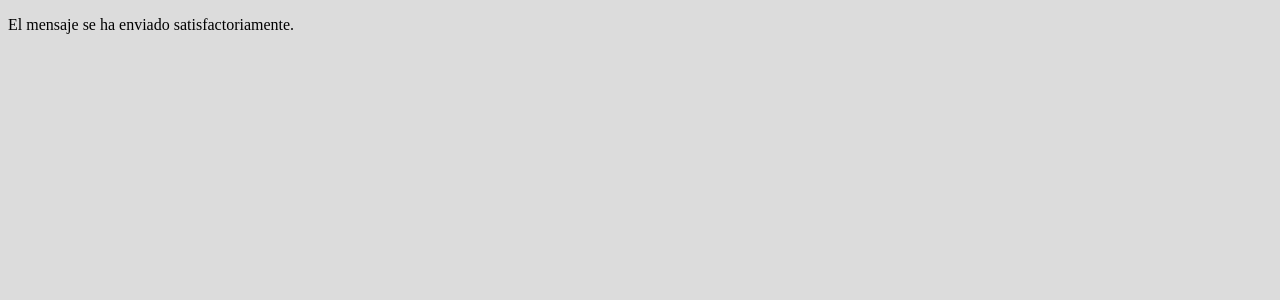
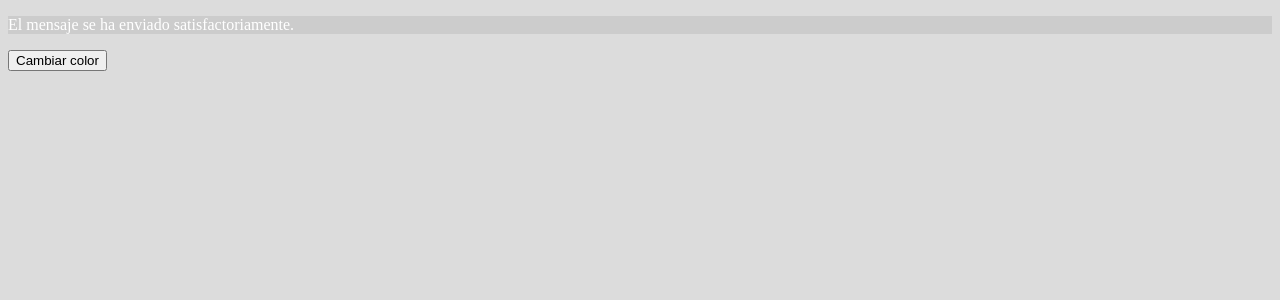
Before and after one commit to MatiasG10/vue-practica, a Vue app in the folder helloworld/: page / in a window 1280 px wide. Shown: the top 300 px of the page. Built offline with nearby package versions, Linux system fonts and the light colour scheme.

Commit message:
clase 3 ejemplos bindeo de estilos

```diff
--- a/helloworld/src/App.vue
+++ b/helloworld/src/App.vue
@@ -1,9 +1,9 @@
 <template>
-  <ClassBind></ClassBind>
+  <StyleBind></StyleBind>
 </template>
 
 <script lang="ts" setup>
-import ClassBind from './components/ClassBind.vue';
+import StyleBind from './components/StyleBind.vue';
 </script>
 
 <style>
--- /dev/null
+++ b/helloworld/src/components/StyleBind.vue
@@ -0,0 +1,43 @@
+<template>
+    <p v-bind:style="{ backgroundColor: '#ccc', color: color }">El mensaje se ha enviado satisfactoriamente.</p>
+    <button v-on:click="handleClick()">Cambiar color</button>
+</template>
+
+<!-- opcion 1 -->
+<script lang="ts" setup>
+import { ref } from 'vue';
+let color = ref('#fff');
+const handleClick = () => { color.value = '#ff0000'; }
+</script>
+
+
+<!-- opcion 2 -->
+<!-- <script lang="ts">
+    import { defineComponent } from 'vue';
+    export default defineComponent({
+        data() {
+            return {
+                color: '#fff'
+            }
+        },
+        methods: {
+            handleClick() {
+                this.color = '#ff0000';
+            }
+        }
+    });
+</script> -->
+
+<!-- opcion 3 -->
+<!-- <script lang="ts">
+import { defineComponent, ref } from 'vue';
+export default defineComponent({
+    setup() {
+        let color = ref('#fff');
+        const handleClick = () => { color.value = '#ff0000'; }
+        return { color, handleClick };
+    }
+});
+</script> -->
+
+<style></style>
```
